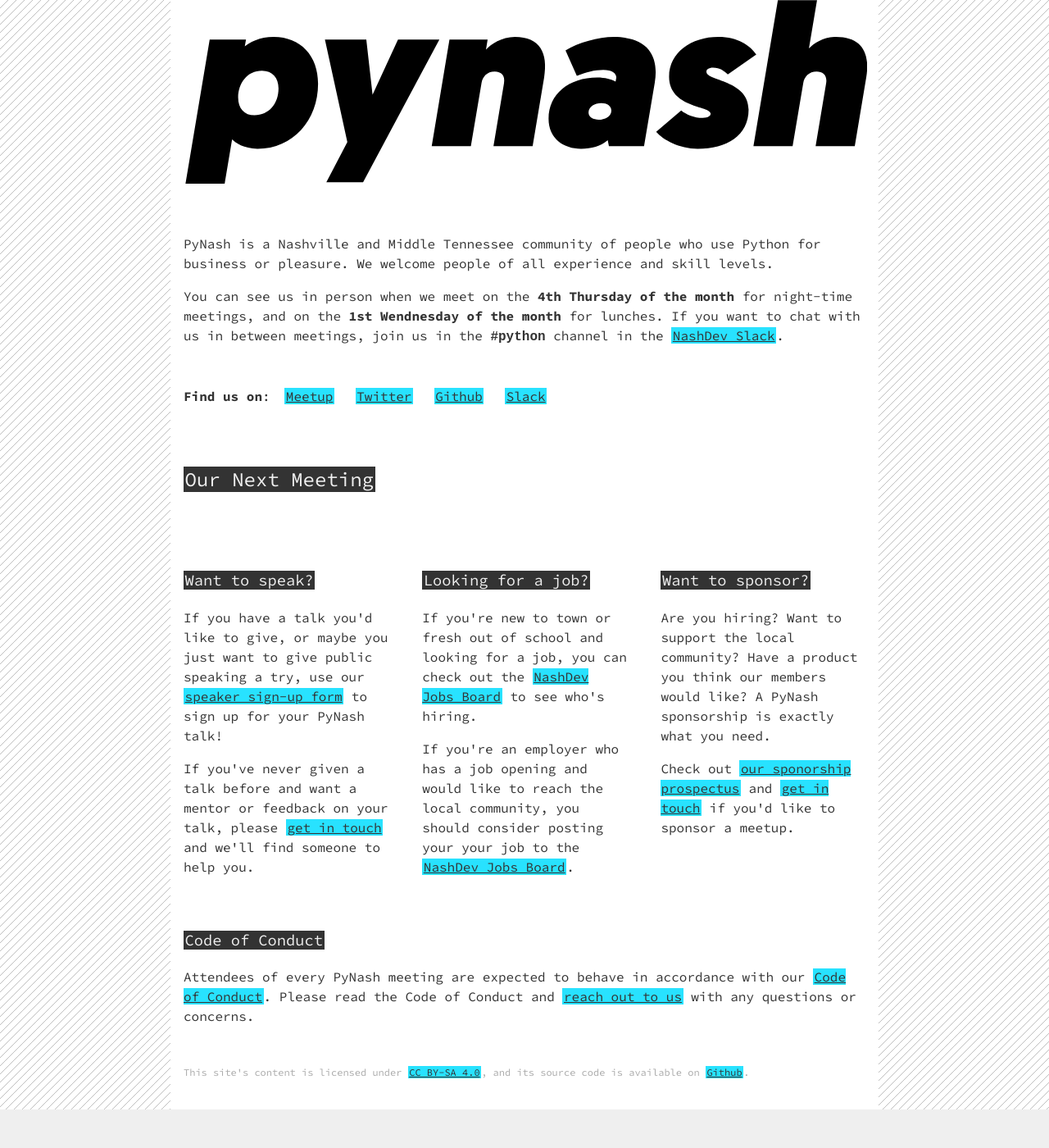
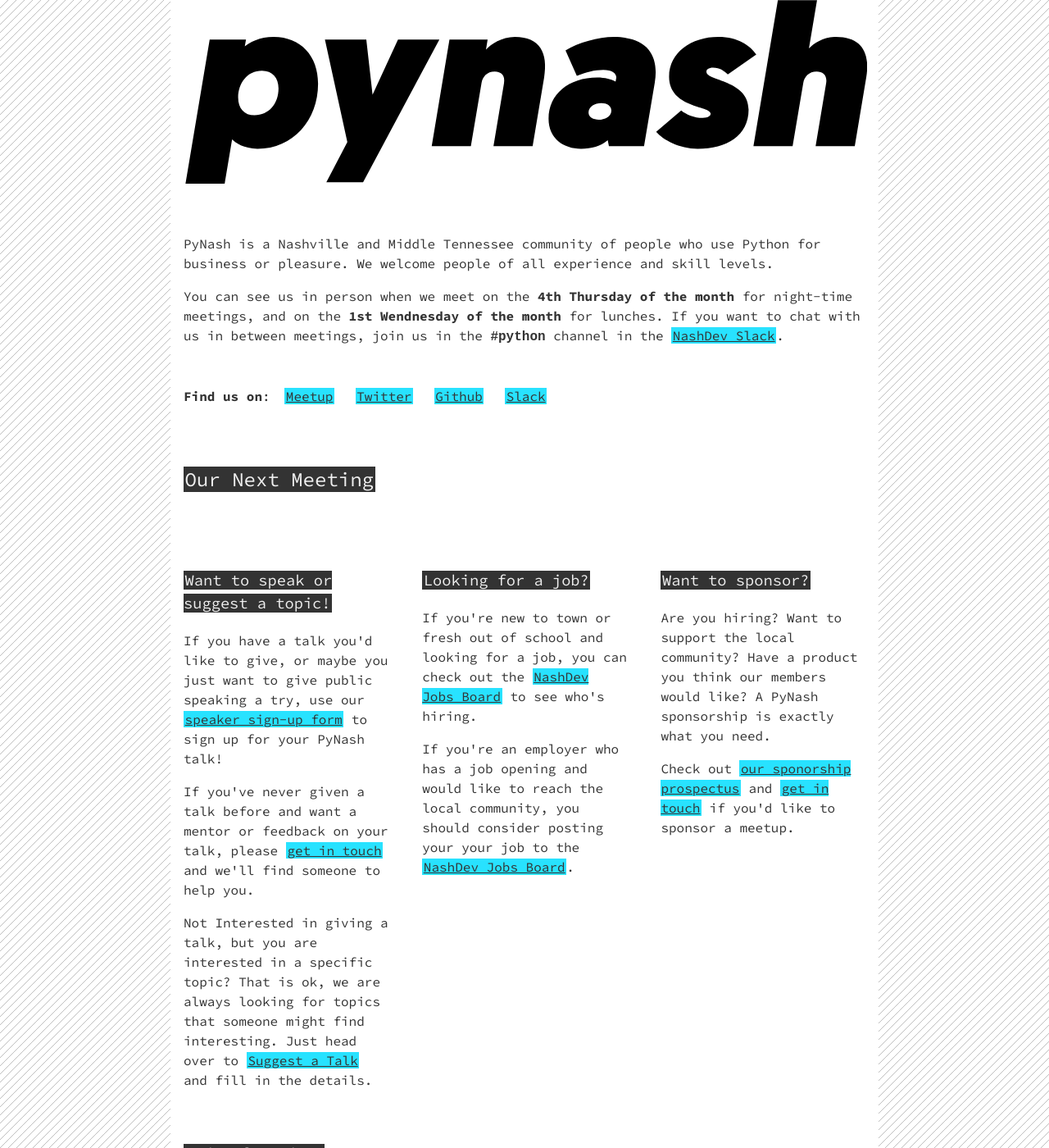
Before and after one commit to pynashorg/pynashorg.github.com, a Jekyll site: the page built from index.html, in a window 1280 px wide and 1400 px high. Shown: the whole window at 82% size. Built offline with Jekyll 4.4.1, drawn with Linux system fonts in a browser that asks for light colours.

Commit message:
Adds short blurb about topic suggestion with link

```diff
--- a/index.html
+++ b/index.html
@@ -30,12 +30,15 @@
 
   <div class="cards">
     <div class="card speak">
-      <h3><span>Want to speak?</span></h3>
+      <h3><span>Want to speak or suggest a topic!</span></h3>
       <p>
         If you have a talk you'd like to give, or maybe you just want to give public speaking a try, use our <a href="https://goo.gl/forms/lV4B03kKc7T90b1m1">speaker sign-up form</a> to sign up for your PyNash talk!
       </p>
       <p>
         If you've never given a talk before and want a mentor or feedback on your talk, please <a href="mailto:{{ site.email }}?subject=[PyNash] Speaker in search of mentor or feedback">get in touch</a> and we'll find someone to help you.
+      </p>
+      <p>
+        Not Interested in giving a talk, but you are interested in a specific topic? That is ok, we are always looking for topics that someone might find interesting. Just head over to <a href="https://docs.google.com/forms/d/e/1FAIpQLScPQ7B8NkJLaRFESaPZ9aAK7rIQV1ipViNP9yVE-mAlKcp-CA/viewform">Suggest a Talk</a> and fill in the details.
       </p>
     </div>
 
```
